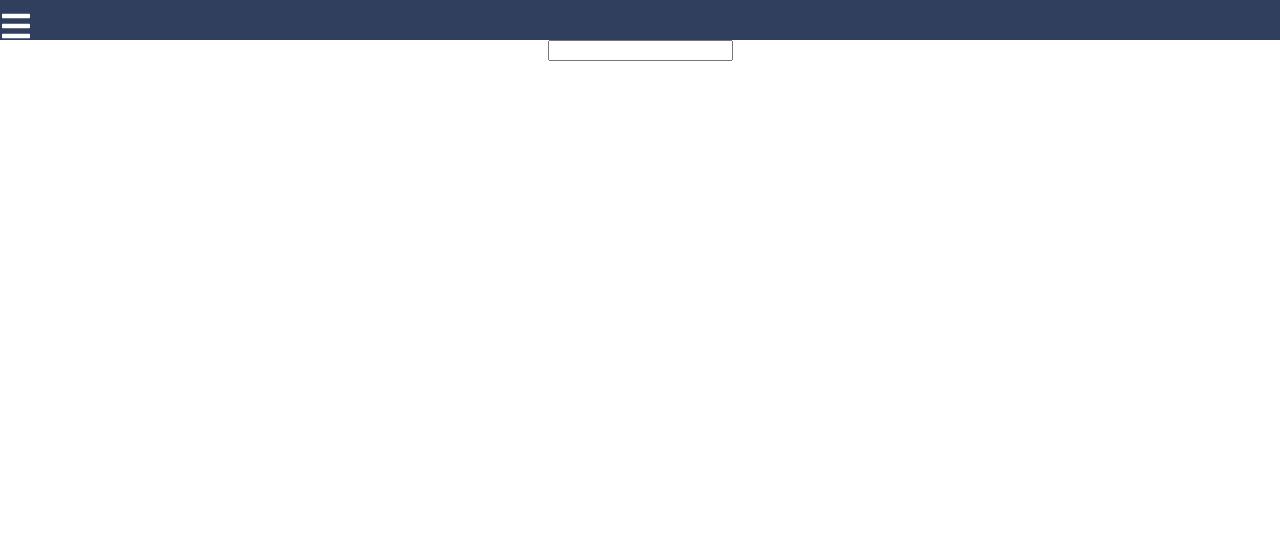
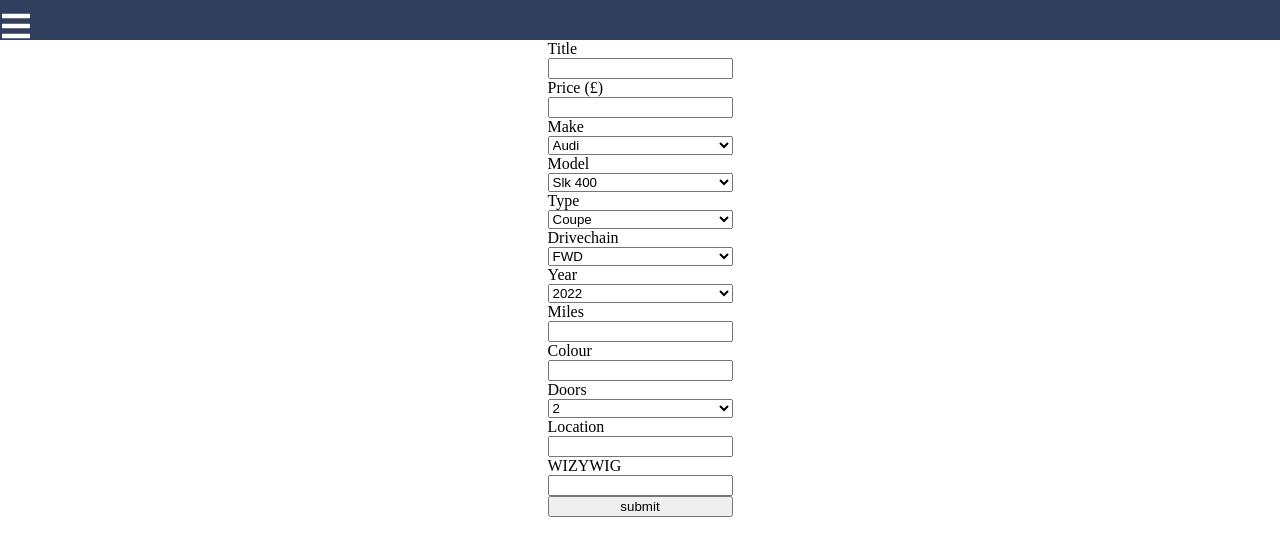
Before and after one commit to DonVlad1/m40Group1Front-End, a React (Create React App) app: page /postCreate in a window 1280 px wide. Shown: the top 556 px of the page. Built offline with nearby package versions, Linux system fonts and the light colour scheme.

Commit message:
early post create form

```diff
--- a/src/css/postCreate.css
+++ b/src/css/postCreate.css
@@ -1,5 +1,8 @@
-#postCreatContent {
-    width: 70%;
-    height: 200px;
-    background-color: navy;
+#postCreateContent {
+    width: 100vw;
 }
+
+#postCreateContent #postCreateForm {
+    width: 50vw;
+    flex-direction: column;
+}
--- a/src/pages/postCreate.js
+++ b/src/pages/postCreate.js
@@ -1,15 +1,76 @@
 import React from "react"
 import '../css/postCreate.css';
 
+
+
 function PostCreate() {
     return (
-        <>
-            <div id="postCreateContent" className="flexbox">
-                <form id="postCreateForm">
-                    <input />
-                </form>
-            </div>
-        </>
+        <div id="postCreateContent" className="flexbox">
+            <form id="postCreateForm" className="flexbox">
+                <label htmlFor="title">Title</label>
+                <input type="text" name="title" />
+
+                <label htmlFor="price">Price (£)</label>
+                <input id="price" type="number" name="price" />
+
+                <label htmlFor="make">Make</label>
+                <select name="make">
+                    <option value="Audi">Audi</option>
+                    <option value="Mercades">Mercades</option>
+                    <option value="Saab">Saab</option>
+                </select>
+
+                <label htmlFor="model">Model</label>
+                <select name="model">
+                    <option value="Slk 400">Slk 400</option>
+                    <option value="Polo">Polo</option>
+                    <option value="Gold">Golf</option>
+                </select>
+
+                <label htmlFor="type">Type</label>
+                <select name="type">
+                    <option value="Coupe">Coupe</option>
+                    <option value="Sedan">Sedan</option>
+                    <option value="GT">GT</option>
+                </select>
+
+                <label htmlFor="drivechain">Drivechain</label>
+                <select name="drivechain">
+                    <option value="FWD">FWD</option>
+                    <option value="RWD">RWD</option>
+                    <option value="4WD">4WD</option>
+                </select>
+
+                <label htmlFor="year">Year</label>
+                <select name="year">
+                    <option value="2022">2022</option>
+                    <option value="2021">2021</option>
+                    <option value="2020">2020</option>
+                </select>
+
+                <label htmlFor="miles">Miles</label>
+                <input type="number" name="miles" />
+
+                <label htmlFor="colour">Colour</label>
+                <input type="text" name="colour" />
+
+                <label htmlFor="doors">Doors</label>
+                <select name="doors">
+                    <option value="2">2</option>
+                    <option value="3">3</option>
+                    <option value="4">4</option>
+                    <option value="5">5</option>
+                </select>
+
+                <label htmlFor="location">Location</label>
+                <input type="text" name="location" />
+
+                <label htmlFor="text">WIZYWIG</label>
+                <input type="text" name="text" />
+
+                <button>submit</button>
+            </form>
+        </div>
     )
 }
 
```
